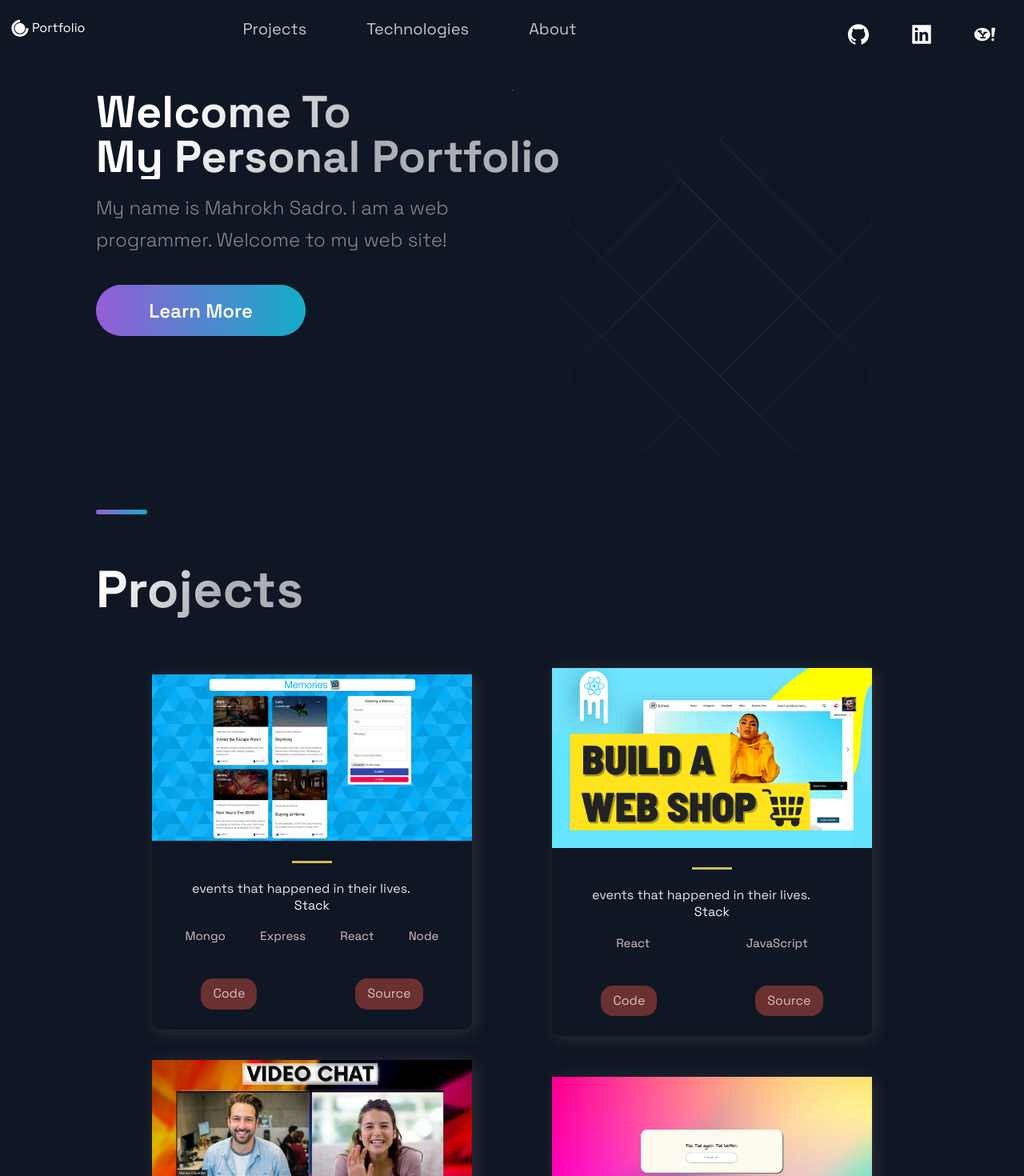
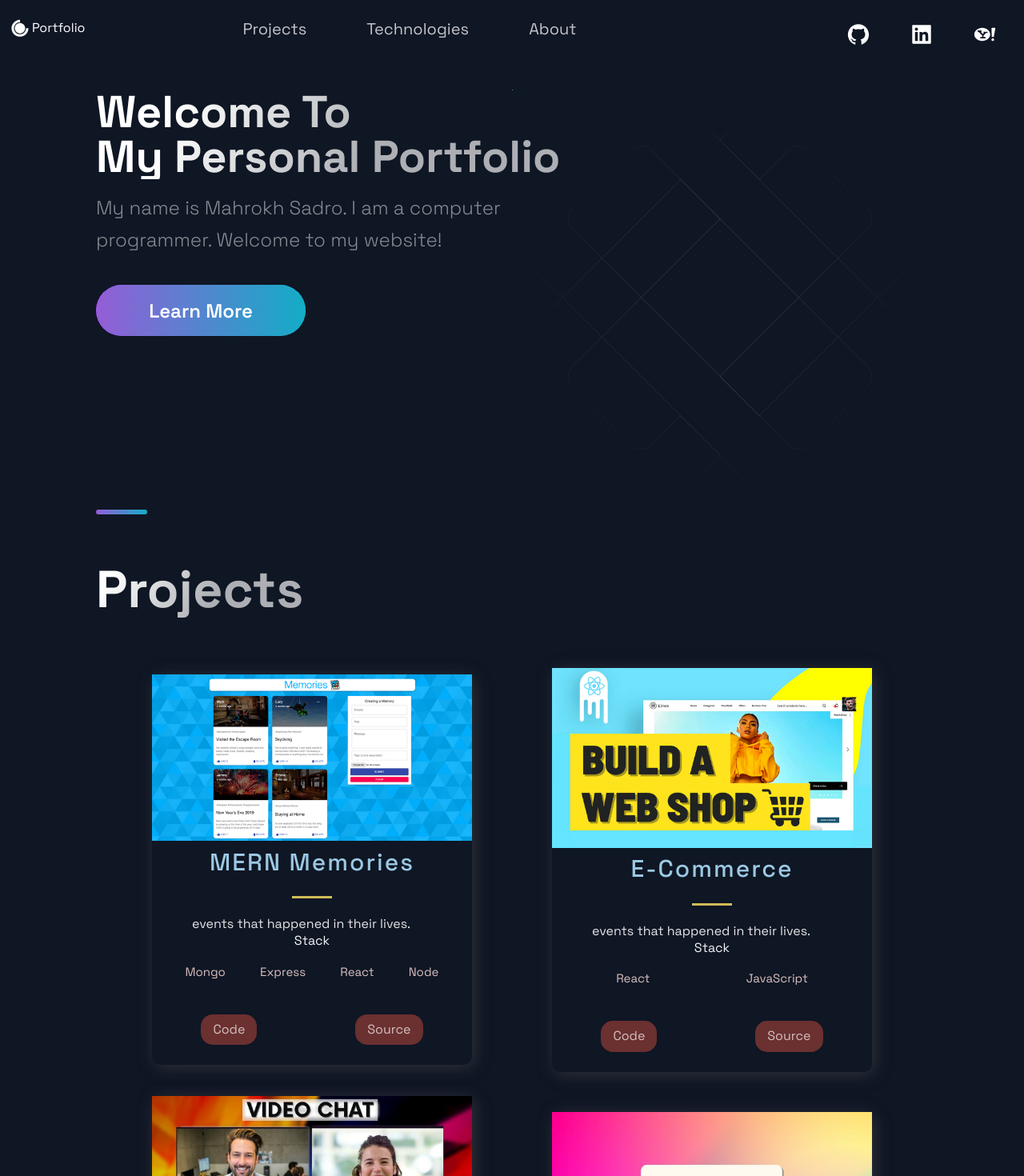
Before and after one commit to mahrokh-sadro/My-Portfolio-Website, a Next.js app: page / in a window 1280 px wide. Shown: the top 1470 px of the page at 80% size. Built offline with nearby package versions, Linux system fonts and the light colour scheme.

Commit message:
updating my info

```diff
--- a/src/components/Header/Header.js
+++ b/src/components/Header/Header.js
@@ -35,7 +35,7 @@ const Header = () =>  (
      <SocialIcons href="https://github.com/mahrokh-sadro?tab=repositories">
        <AiFillGithub size="3rem"/>
      </SocialIcons>
-     <SocialIcons href="https://www.linkedin.com/in/mahrokh-sadro-413bb2211/">
+     <SocialIcons href="">
        <AiFillLinkedin size="3rem"/>
      </SocialIcons>
      <SocialIcons href="mailto:mahrokh_sadr@yahoo.com">
--- a/src/components/Hero/Hero.js
+++ b/src/components/Hero/Hero.js
@@ -12,7 +12,7 @@ const Hero = (props) => (
      My Personal Portfolio
      </SectionTitle>
       <SectionText>
-        My name is Mahrokh Sadro. I am a web programmer. Welcome to my web site!
+        My name is Mahrokh Sadro. I am a computer programmer. Welcome to my website!
    </SectionText>
    <Button onClick={()=>window.location.href='#about'}>Learn More</Button>
     </LeftSection>
--- a/src/components/Projects/Projects.js
+++ b/src/components/Projects/Projects.js
@@ -13,7 +13,7 @@ const Projects = () => (
         <BlogCard key={i}>
           <Img src={project.image} />
           <TitleContent>
-            {/* <HeaderThree title>{project.title}</HeaderThree> */}
+            <HeaderThree title>{project.title}</HeaderThree>
             <Hr />
           </TitleContent>
           <CardInfo>{project.description}</CardInfo>
```
